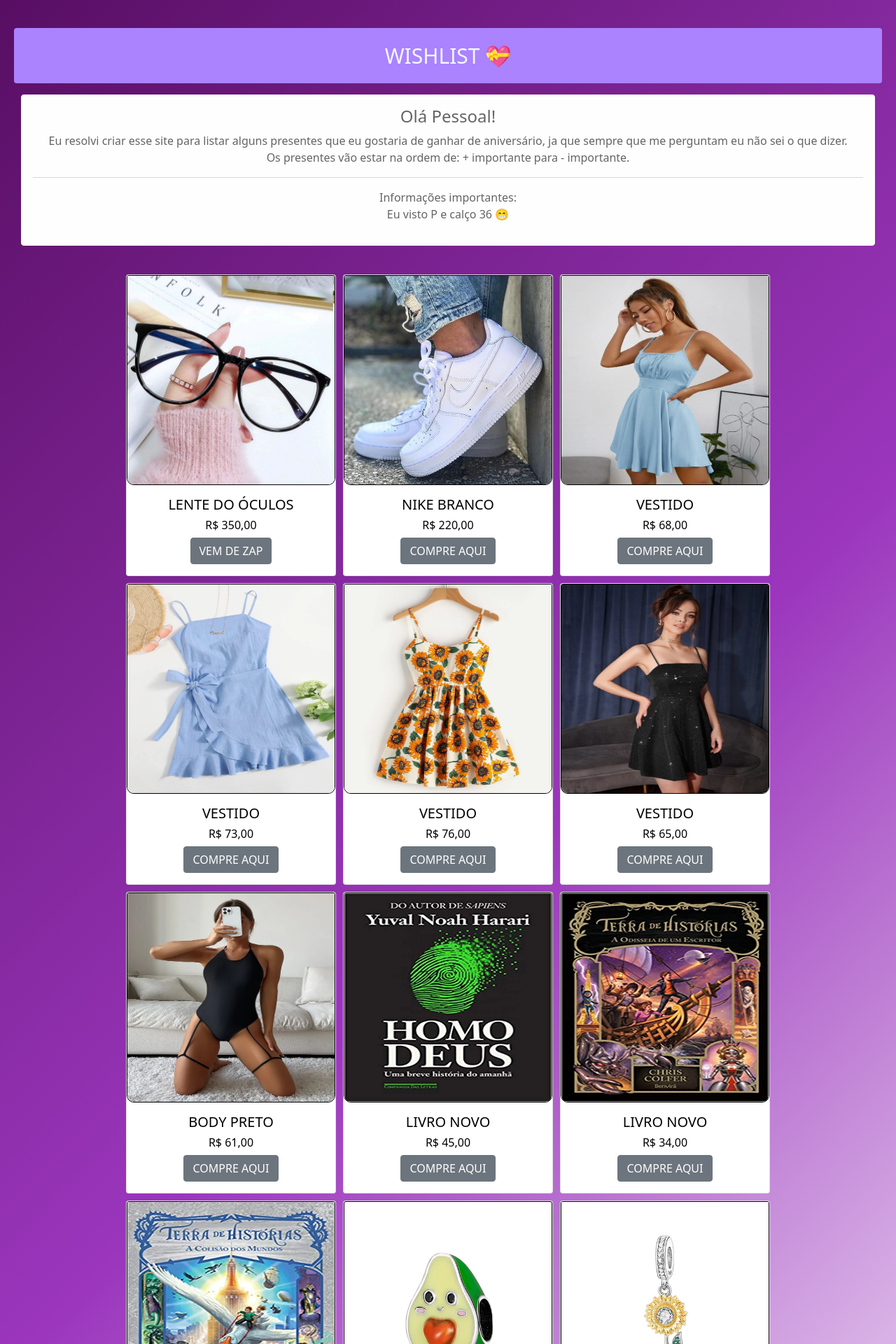
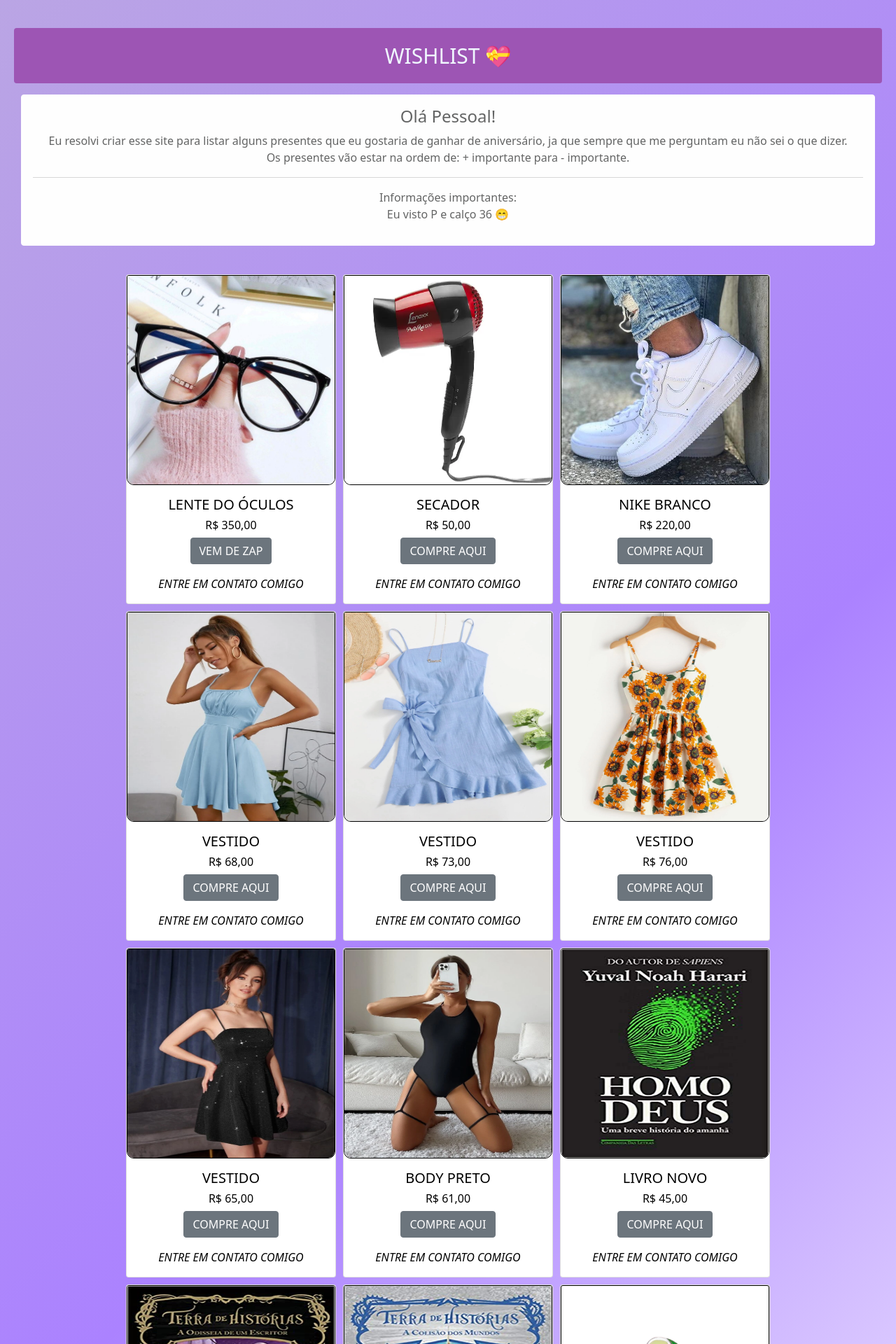
Before and after one commit to FilipeGuto/Wish_List, a React (Create React App) app: page / in a window 1280 px wide. Shown: the top 1920 px of the page at 70% size. Built offline with nearby package versions, Linux system fonts and the light colour scheme.

Commit message:
FEAT: Adicionando novo item, e contato

```diff
--- a/src/App.css
+++ b/src/App.css
@@ -1,6 +1,6 @@
 .App {
   background-size: cover;
-  background: linear-gradient(-45deg, white,  #9b36bd, #580e63);
+  background: linear-gradient(-45deg, white,  #AB82FF, #baa5e4);
   color: white;
   padding: 40px 20px;
   text-align: center;
--- a/src/Components/Header/header.css
+++ b/src/Components/Header/header.css
@@ -1,5 +1,5 @@
 .header {
-  background-color: #AB82FF;
+  background-color: #9d55b4;
   color: aliceblue;
   font-size: 30px;
   text-align: center;
--- a/src/Components/List/List.jsx
+++ b/src/Components/List/List.jsx
@@ -10,6 +10,7 @@
 import "./list.css"
 
 import oculos from "../../images/oculos.jpg";
+import secador from "../../images/secador.jpg";
 import nike from "../../images/nike.jpeg";
 import vestido from "../../images/vestido.jpg";
 import vestido1 from "../../images/vestido1.jpg";
@@ -33,11 +34,25 @@
           <CardTitle tag="h5">Lente do óculos</CardTitle>
           <h6>R$ 350,00</h6>
           <Button className="button">
-            <a href="http://" target="_blank" rel="noopener noreferrer">
+            <a href="https://api.whatsapp.com/send?phone=5511987465584" target="_blank" rel="noopener noreferrer">
               Vem de Zap
             </a>
           </Button>
         </CardBody>
+        <p>Entre em contato comigo</p>
+      </Card>
+      <Card className="card">
+        <CardImg alt="Secador" src={secador} top width="100%" className="image"/>
+        <CardBody>
+          <CardTitle tag="h5">Secador</CardTitle>
+          <h6>R$ 50,00</h6>
+          <Button className="button">
+            <a href="https://www.magazineluiza.com.br/secador-de-cabelo-lenoxx-pratic-red-1500-para-viagem-de-parede-dobravel-1200w-2-velocidades/p/221435700/pf/psec/?&force=12&seller_id=magazineluiza&utm_source=google&utm_medium=pla&utm_campaign=&partner_id=58375&gclid=Cj0KCQjw0umSBhDrARIsAH7FCofhDVUTHbN4B5yXgvu4qR-F8H9xXUftjg7RwbtAmTl5ff9t9-j8ws4aAp0pEALw_wcB&gclsrc=aw.ds" target="_blank" rel="noopener noreferrer">
+              Compre aqui
+            </a>
+          </Button>
+        </CardBody>
+        <p>Entre em contato comigo</p>
       </Card>
       <Card>
         <CardImg alt="Tenis Nike" src={nike} top width="100%" className="image"/>
@@ -54,6 +69,7 @@
             </a>
           </Button>
         </CardBody>
+        <p>Entre em contato comigo</p>
       </Card>
       <Card>
         <CardImg alt="Vestido" src={vestido} top width="100%" className="image"/>
@@ -70,6 +86,7 @@
             </a>
           </Button>
         </CardBody>
+        <p>Entre em contato comigo</p>
       </Card>
       <Card>
         <CardImg alt="Vestido" src={vestido1} top width="100%" className="image"/>
@@ -86,6 +103,7 @@
             </a>
           </Button>
         </CardBody>
+        <p>Entre em contato comigo</p>
       </Card>
       <Card>
         <CardImg alt="Vestido" src={vestido2} top width="100%" className="image"/>
@@ -102,6 +120,7 @@
             </a>
           </Button>
         </CardBody>
+        <p>Entre em contato comigo</p>
       </Card>
       <Card>
         <CardImg alt="Vestido" src={vestido3} top width="100%" className="image"/>
@@ -118,6 +137,7 @@
             </a>
           </Button>
         </CardBody>
+        <p>Entre em contato comigo</p>
       </Card>
       <Card>
         <CardImg alt="Body" src={body} top width="100%" className="image"/>
@@ -134,6 +154,7 @@
             </a>
           </Button>
         </CardBody>
+        <p>Entre em contato comigo</p>
       </Card>
       <Card>
         <CardImg alt="Livro" src={livro1} top width="100%" className="image"/>
@@ -150,6 +171,7 @@
             </a>
           </Button>
         </CardBody>
+        <p>Entre em contato comigo</p>
       </Card>
       <Card>
         <CardImg alt="Livro" src={livro2} top width="100%" className="image"/>
@@ -166,6 +188,7 @@
             </a>
           </Button>
         </CardBody>
+        <p>Entre em contato comigo</p>
       </Card>
       <Card>
         <CardImg alt="Livro" src={livro3} top width="100%" className="image"/>
@@ -182,6 +205,7 @@
             </a>
           </Button>
         </CardBody>
+        <p>Entre em contato comigo</p>
       </Card>
       <Card>
         <CardImg alt="Berloque" src={berloque1} top width="100%" className="image"/>
@@ -198,6 +222,7 @@
             </a>
           </Button>
         </CardBody>
+        <p>Entre em contato comigo</p>
       </Card>
       <Card>
         <CardImg alt="Berloque" src={berloque2} top width="100%" className="image"/>
@@ -214,6 +239,7 @@
             </a>
           </Button>
         </CardBody>
+        <p>Entre em contato comigo</p>
       </Card>
       <Card>
         <CardImg alt="Piercing" src={piercing} top width="100%" className="image"/>
@@ -222,7 +248,7 @@
           <h6>R$ 80,00</h6>
           <Button className="button">
             <a
-              href="http://"
+              href="https://api.whatsapp.com/send?phone=5511987465584"
               target="_blank"
               rel="noopener noreferrer"
             >
@@ -230,6 +256,7 @@
             </a>
           </Button>
         </CardBody>
+        <p>Entre em contato comigo</p>
       </Card>
       <Card>
         <CardImg alt="Tatto" src={tatto} top width="100%" className="image"/>
@@ -238,7 +265,7 @@
           <h6>R$ 150,00</h6>
           <Button className="button">
             <a
-              href="http://"
+              href="https://api.whatsapp.com/send?phone=5511987465584"
               target="_blank"
               rel="noopener noreferrer"
             >
@@ -246,6 +273,7 @@
             </a>
           </Button>
         </CardBody>
+        <p>Entre em contato comigo</p>
       </Card>
     </div>
   );
--- a/src/Components/List/list.css
+++ b/src/Components/List/list.css
@@ -13,6 +13,10 @@
   margin: 5px;
   width: 300px;
   text-transform: uppercase;
+}
+
+.container p {
+  font-style: italic;
 }
 
 .image {
```
Also changed, not shown: src/images/secador.jpg (added).
